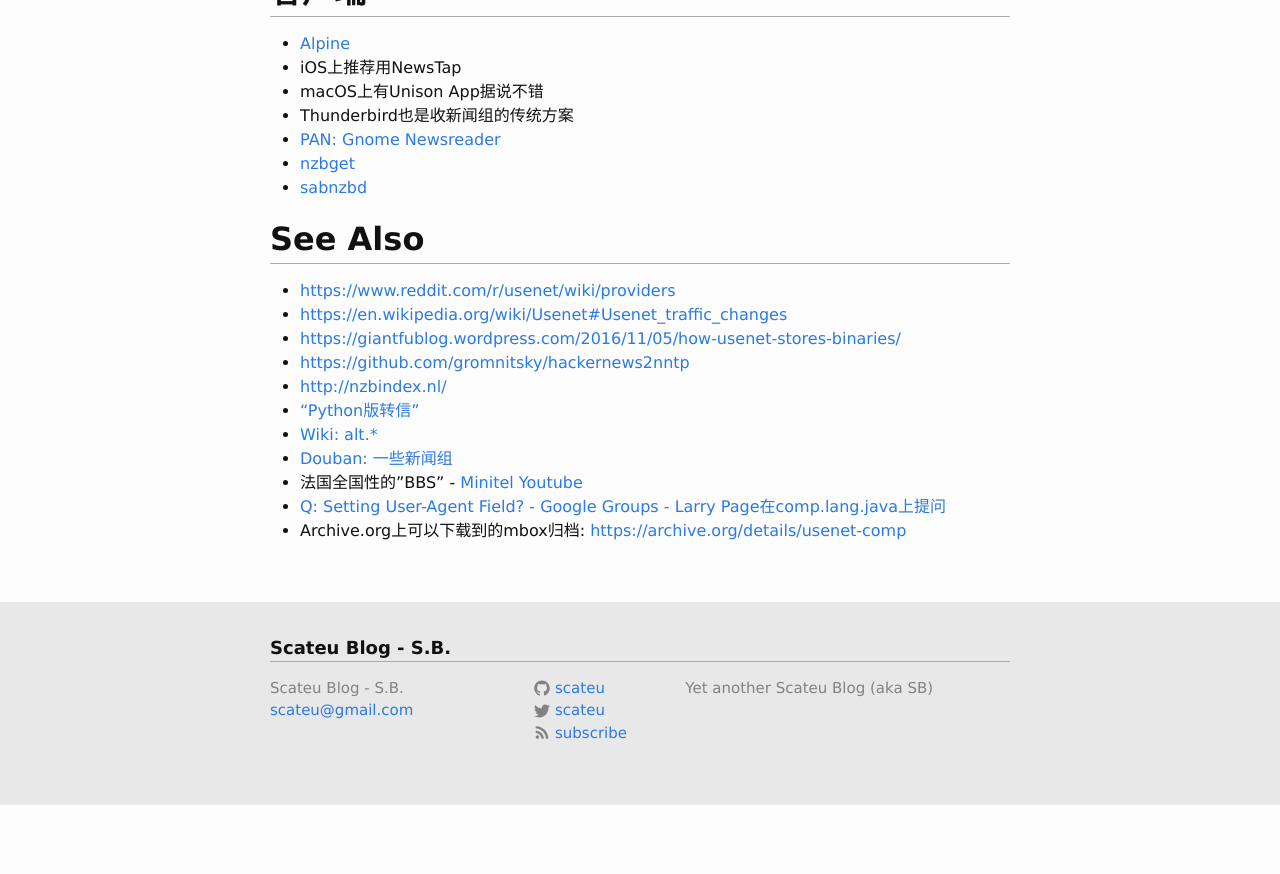
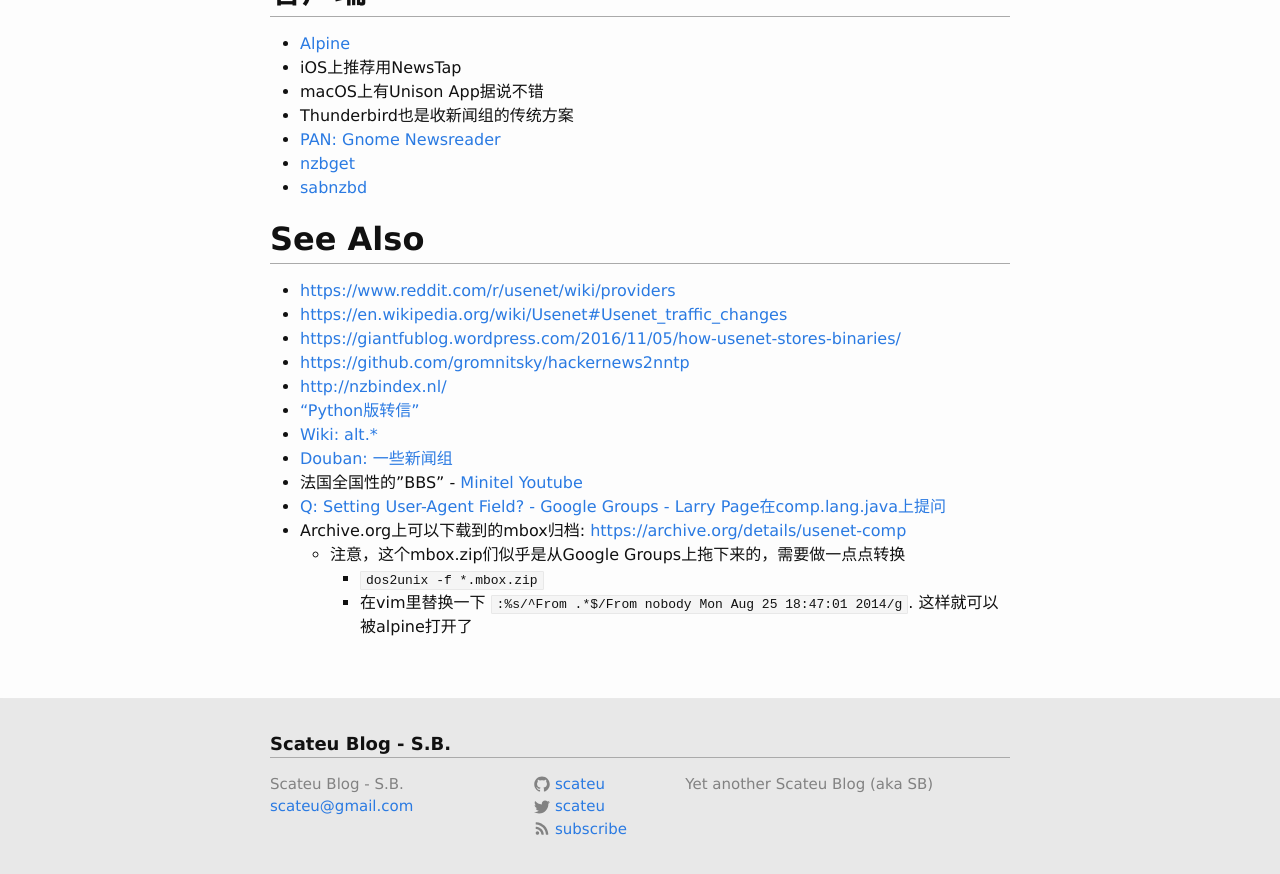
Before and after one commit to scateu/scateu.github.io, a Jekyll site: the page built from _posts/2018-01-05-nntp.md, in a window 1280 px wide and 900 px high, scrolled down 2733 px. Shown: the top 874 px of the window. Built offline with Jekyll 4.4.1, drawn with Linux system fonts in a browser that asks for light colours; nearby versions of some CDN libraries; comment, search, counter and statistics services are not loaded; before the commit the page ends 3537 px from its top, so only the background shows below that.

Commit message:
Sun Jan 13 11:41:13 CST 2019

```diff
--- a/_posts/2018-01-05-nntp.md
+++ b/_posts/2018-01-05-nntp.md
@@ -145,3 +145,6 @@
  - 法国全国性的"BBS" - [Minitel](https://zh.wikipedia.org/wiki/Minitel) [Youtube](https://www.youtube.com/watch?v=HOhK9bgQo8g)
  - [Q: Setting User-Agent Field? - Google Groups - Larry Page在comp.lang.java上提问](https://groups.google.com/forum/#!msg/comp.lang.java/aSPAJO05LIU/ushhUIQQ-ogJ)
  - Archive.org上可以下载到的mbox归档: <https://archive.org/details/usenet-comp>
+   - 注意，这个mbox.zip们似乎是从Google Groups上拖下来的，需要做一点点转换
+     - `dos2unix -f *.mbox.zip`
+     - 在vim里替换一下 `:%s/^From .*$/From nobody Mon Aug 25 18:47:01 2014/g`. 这样就可以被alpine打开了
```
